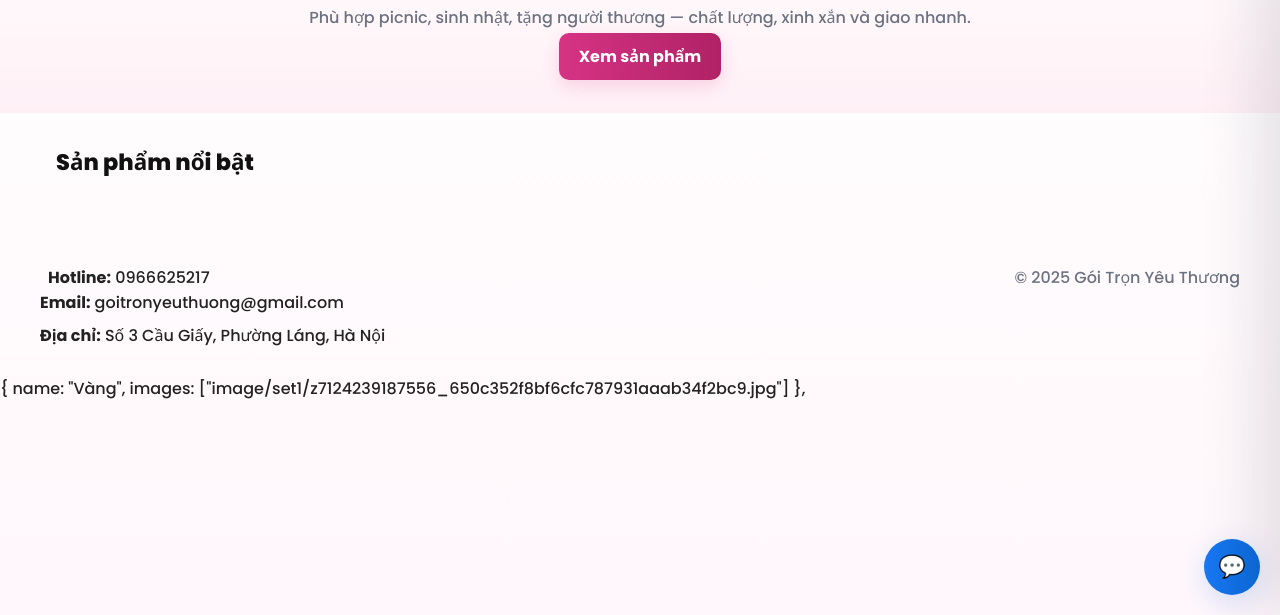
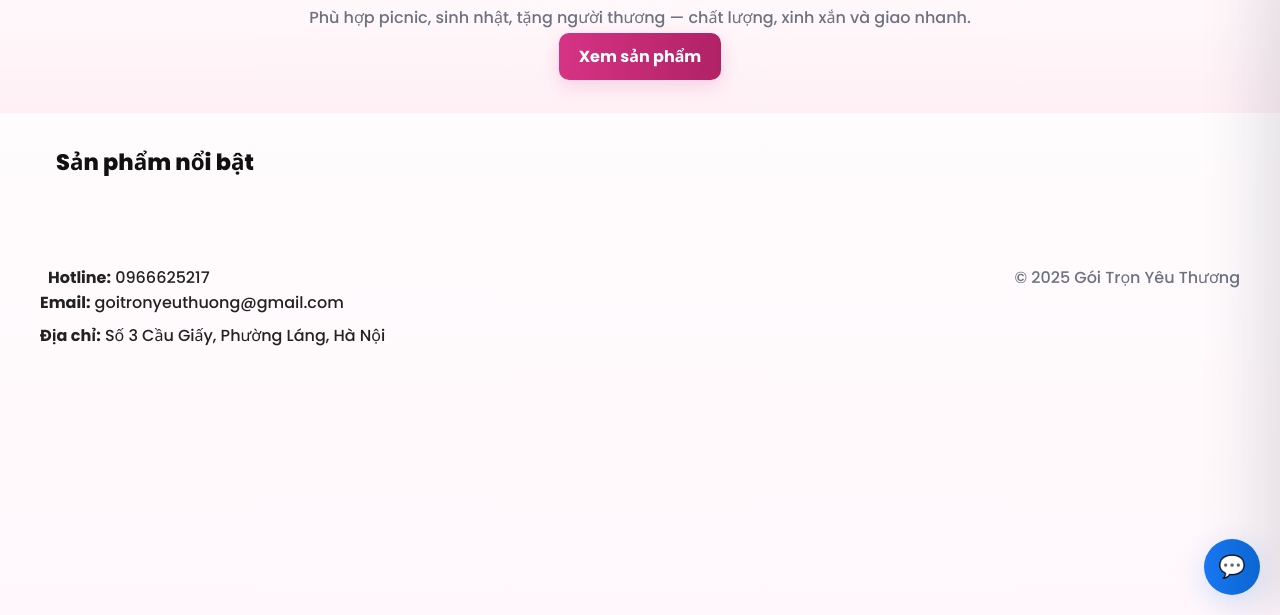
Before and after one commit to minhtrong8866-del/my-website, a plain HTML site: page index.html in a window 1280 px wide. Shown: the part 185-800 px from the top of the page. Drawn offline with nearby package versions, Linux system fonts and the light colour scheme; a script that the page names is missing.

Commit message:
Fix HTML encoding issues in index.html

```diff
--- a/index.html
+++ b/index.html
@@ -180,7 +180,7 @@
   </script>
   <script src="product-list.js"></script>
   <script src="chat-widget.js"></script>
-  { name: "Vàng", images: ["image/set1/z7124239187556_650c352f8bf6cfc787931aaab34f2bc9.jpg"] },
+
 </body>
 
 </html>
```
